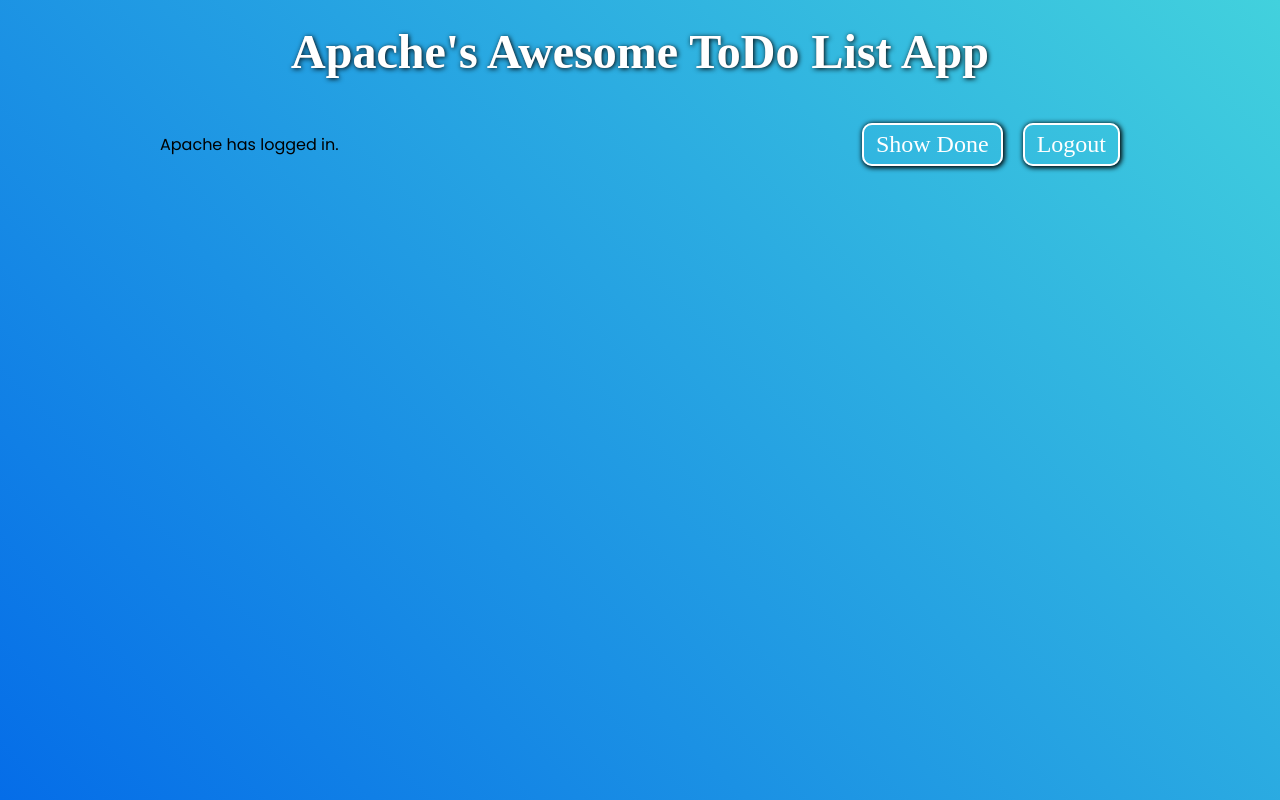
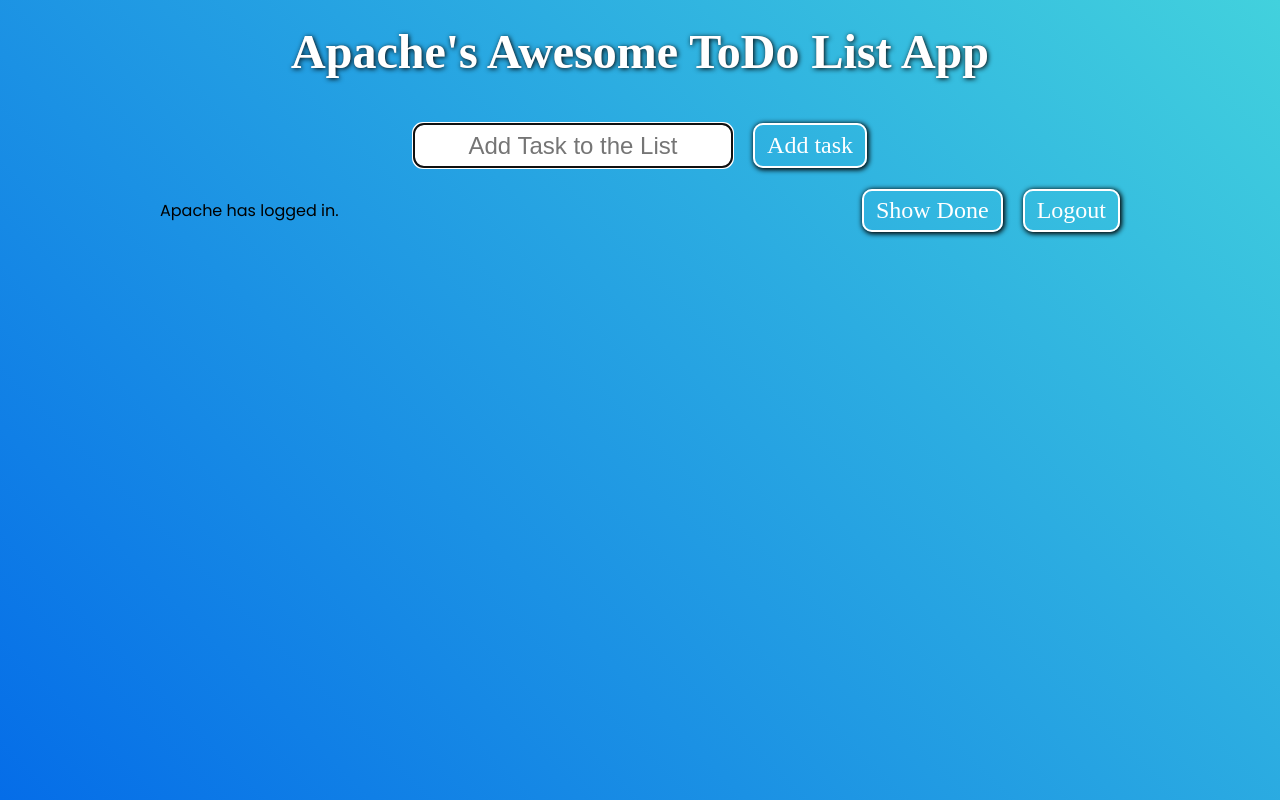
Before and after one commit to AllisterF1/m46-wk10-todos-front, a React (Create React App) app: page / in a window 1280 px wide. Built offline with nearby package versions, Linux system fonts and the light colour scheme; a web font is replaced by a local one.

Commit message:
feat: add todo list to app

```diff
--- a/src/App.css
+++ b/src/App.css
@@ -34,7 +34,8 @@ h1 {
     font-size: 3rem;
 }
 
-form {
+.login-form,
+.register-form {
     display: flex;
     flex-direction: column;
     justify-content: center;
@@ -42,6 +43,15 @@ form {
     gap: 2ch;
     width: 20vw;
     color: #ffffff;
+}
+
+.todo-form {
+    display: flex;
+    gap: 2ch;
+}
+
+.todo-form input {
+    width: 25vw;
 }
 
 .changeMode {
--- a/src/App.js
+++ b/src/App.js
@@ -10,6 +10,7 @@ import Footer from "./components/footer/Footer.js";
 import LogOrSignContainer from "./components/containers/LogOrSignContainer.js";
 
 import "./App.css";
+import TodoList from "./components/todo/TodoList";
 
 function App() {
 	const [user, setUser] = useState({ username: "Apache" });
@@ -45,7 +46,14 @@ function App() {
 				/>
 			) : (
 				<>
-					{/* Component: TodoListContainer (Authorised) */}
+					{isActive ? (
+						<TodoList
+							todos={activeTodos}
+							setTodos={setActiveTodos}
+						/>
+					) : (
+						<TodoList todos={doneTodos} setTodos={setDoneTodos} />
+					)}
 					<Footer
 						isActive={isActive}
 						setTodoMode={setTodoMode}
--- a/src/components/todo/TodoList.js
+++ b/src/components/todo/TodoList.js
@@ -1,17 +1,12 @@
-import React, { useState } from 'react';
-import TodoForm from './TodoForm';
-import Todo from './Todo';
+import TodoForm from "./TodoForm";
+import Todo from "./Todo";
 
-function TodoList() {
-  const [todos, setTodos] = useState([]);
-
+function TodoList({ todos, setTodos }) {
 	const addTodo = todo => {
 		if (!todo.text || /^\s*$/.test(todo.text)) {
 			return;
 		}
-
 		const newTodos = [todo, ...todos];
-
 		setTodos(newTodos);
 		console.log(...todos);
 	};
@@ -20,13 +15,13 @@ function TodoList() {
 		if (!newValue.text || /^\s*$/.test(newValue.text)) {
 			return;
 		}
-
-    setTodos(prev => prev.map(item => (item.id === todoId ? newValue : item)));
+		setTodos(prev =>
+			prev.map(item => (item.id === todoId ? newValue : item)),
+		);
 	};
 
 	const removeTodo = id => {
 		const removedArr = [...todos].filter(todo => todo.id !== id);
-
 		setTodos(removedArr);
 	};
 
@@ -42,7 +37,6 @@ function TodoList() {
 
 	return (
 		<>
-      <h1>To Do List</h1>
 			<TodoForm onSubmit={addTodo} />
 			<Todo
 				todos={todos}
```
Lines whose indentation alone changed are shown as unchanged.
